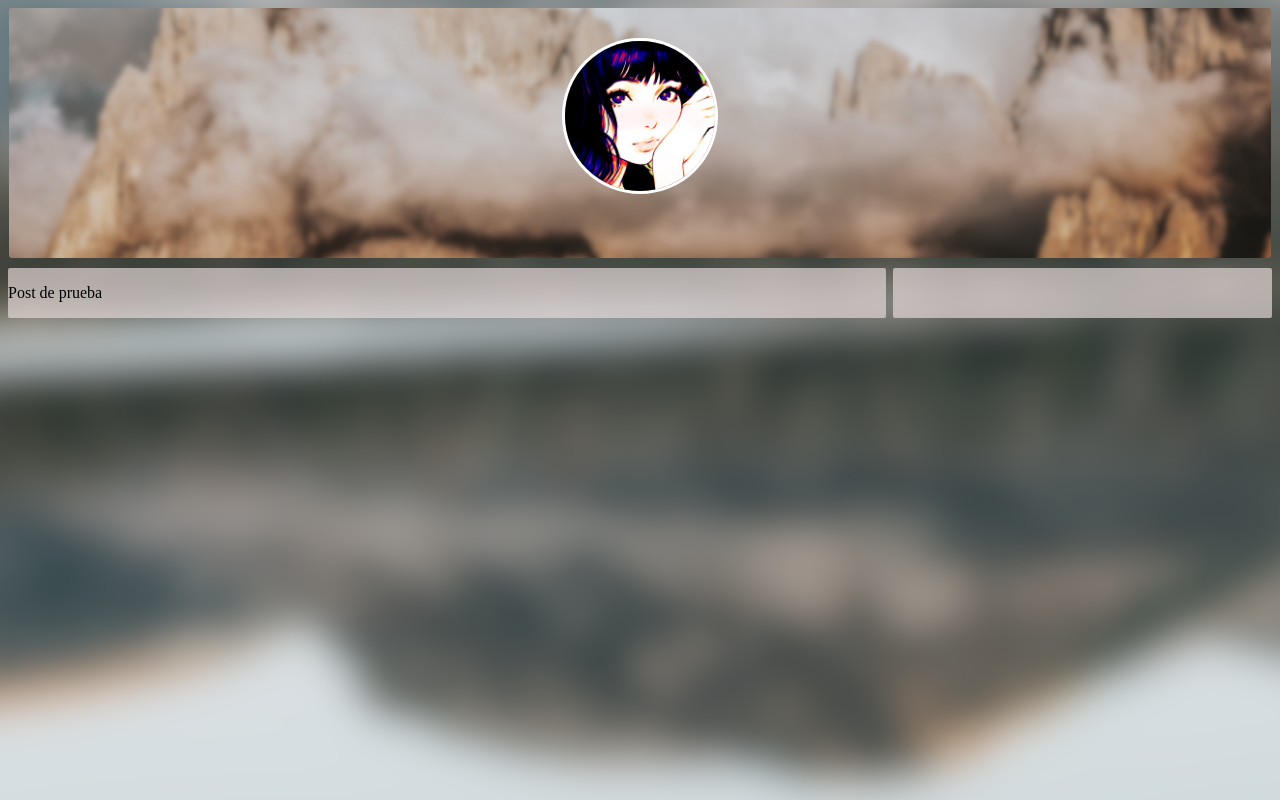
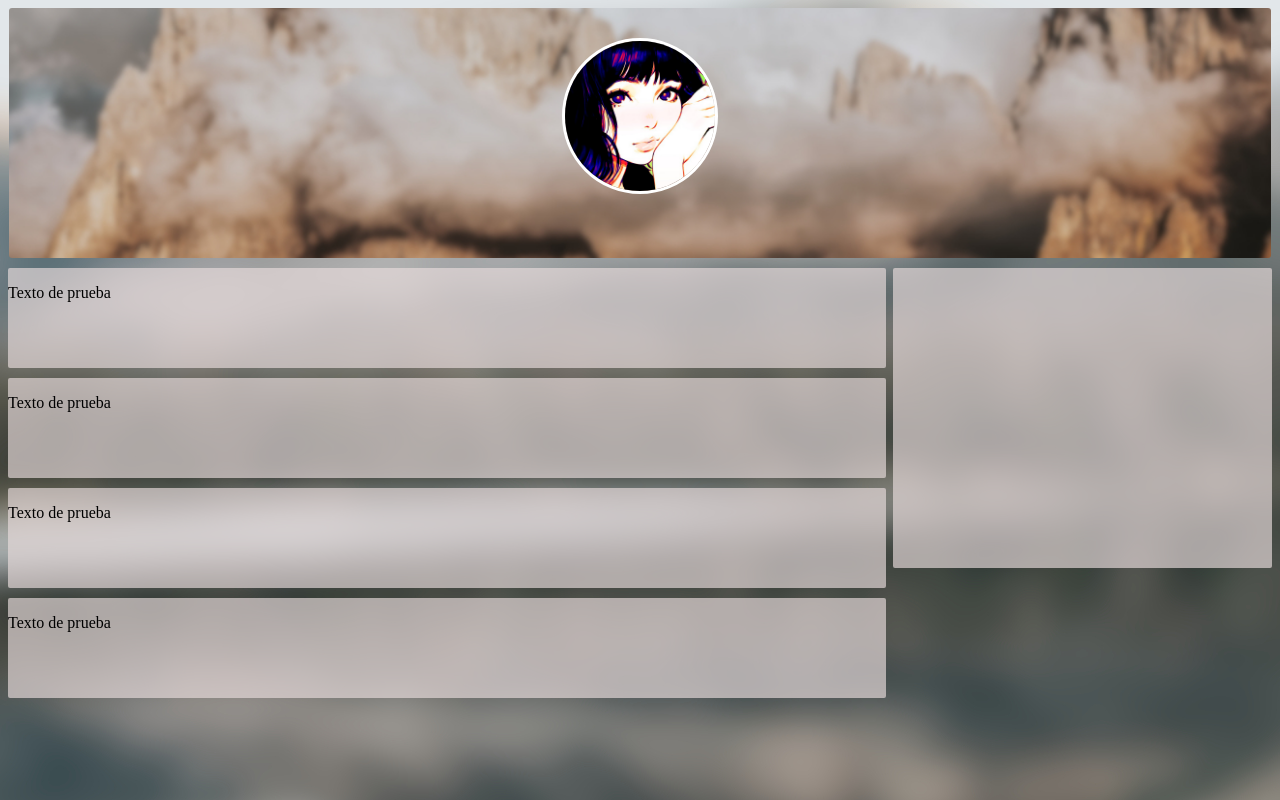
Before and after one commit to abnazhor/socialnet, a PHP site: page /views/me.view.html in a window 1280 px wide. Run offline with PHP 8.4, Linux system fonts and the light colour scheme.

Commit message:
Improved user page

```diff
--- a/views/me.view.css
+++ b/views/me.view.css
@@ -27,18 +27,25 @@ body {
 }
 
 #posts {
+    width: 69.5%;
+    position: relative;
+    float: left;
+    top: 10px;
+}
+
+#posts div {
     background-color: #e9dddda9;
-    width: 69.5%;
+    height: 100px;
+    border-radius: 2px;
     float: left;
-    position: relative;
-    top: 10px;
-    border-radius: 2px;
+    width: 100%;
+    margin-bottom: 10px;
 }
 
 #info {
     background-color: #e9dddda9;
     width: 30%;
-    height: 50px;
+    height: 300px;
     float: right;
     position: relative;
     top: 10px;
--- a/views/me.view.html
+++ b/views/me.view.html
@@ -15,7 +15,16 @@
     <div>
         <div id="posts">
             <div>
-                <p>Post de prueba</p>
+                <p>Texto de prueba</p>
+            </div>
+            <div>
+                <p>Texto de prueba</p>
+            </div>
+            <div>
+                <p>Texto de prueba</p>
+            </div>
+            <div>
+                <p>Texto de prueba</p>
             </div>
         </div>
         <div id="info">
```
Also changed, not shown: Test.txt (deleted).
